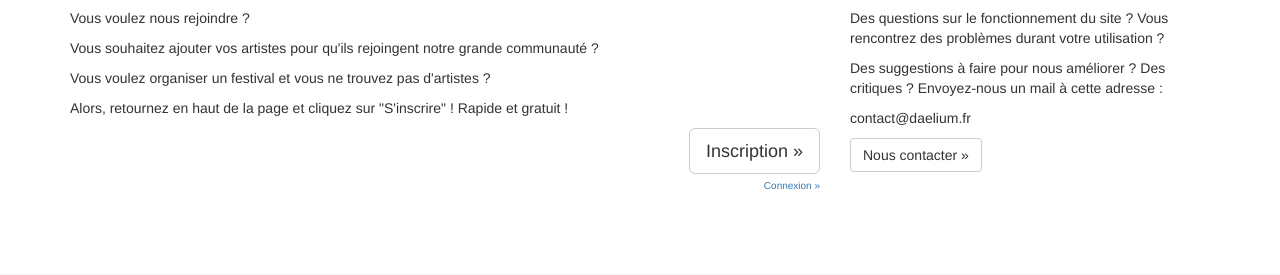
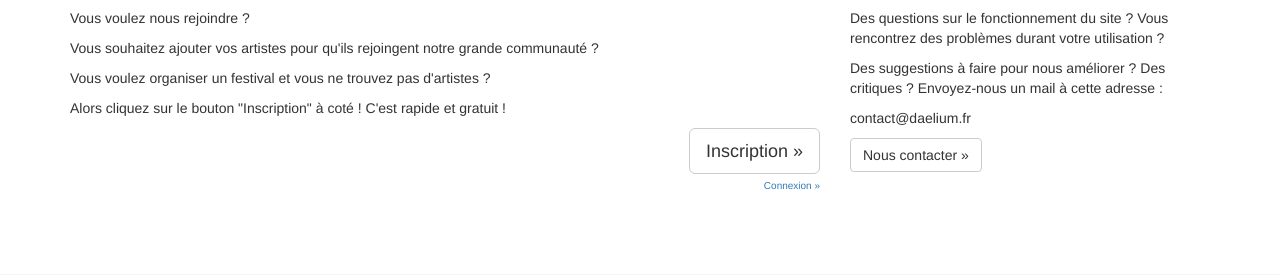
Before and after one commit to Ivan-Roger/Daelium, a PHP site: page /code/controler/nolog.ctrl.php in a window 1280 px wide. Shown: the part 1845-2120 px from the top of the page. Run offline with PHP 8.4, Linux system fonts and the light colour scheme; some libraries are stand-ins or nearby versions.

Commit message:
Update nolog.view.php

```diff
--- a/code/view/nolog.view.php
+++ b/code/view/nolog.view.php
@@ -153,7 +153,7 @@
           <p>Vous voulez nous rejoindre ?</p>
           <p>Vous souhaitez ajouter vos artistes pour qu'ils rejoingent notre grande communauté ?</p>
           <p>Vous voulez organiser un festival et vous ne trouvez pas d'artistes ?  </p>
-          <p>Alors, retournez en haut de la page et cliquez sur "S'inscrire" ! Rapide et gratuit !</p>
+          <p>Alors cliquez sur le bouton "Inscription" à coté ! C'est rapide et gratuit !</p>
           <p class="text-right"><a class="btn btn-default btn-lg" href="#" role="button">Inscription &raquo;</a><br/><a style="font-size: 10px;" href="#" role="button">Connexion &raquo;</a></p>
         </div><!-- /.col-lg-4 -->
         <div class="col-lg-4">
```
